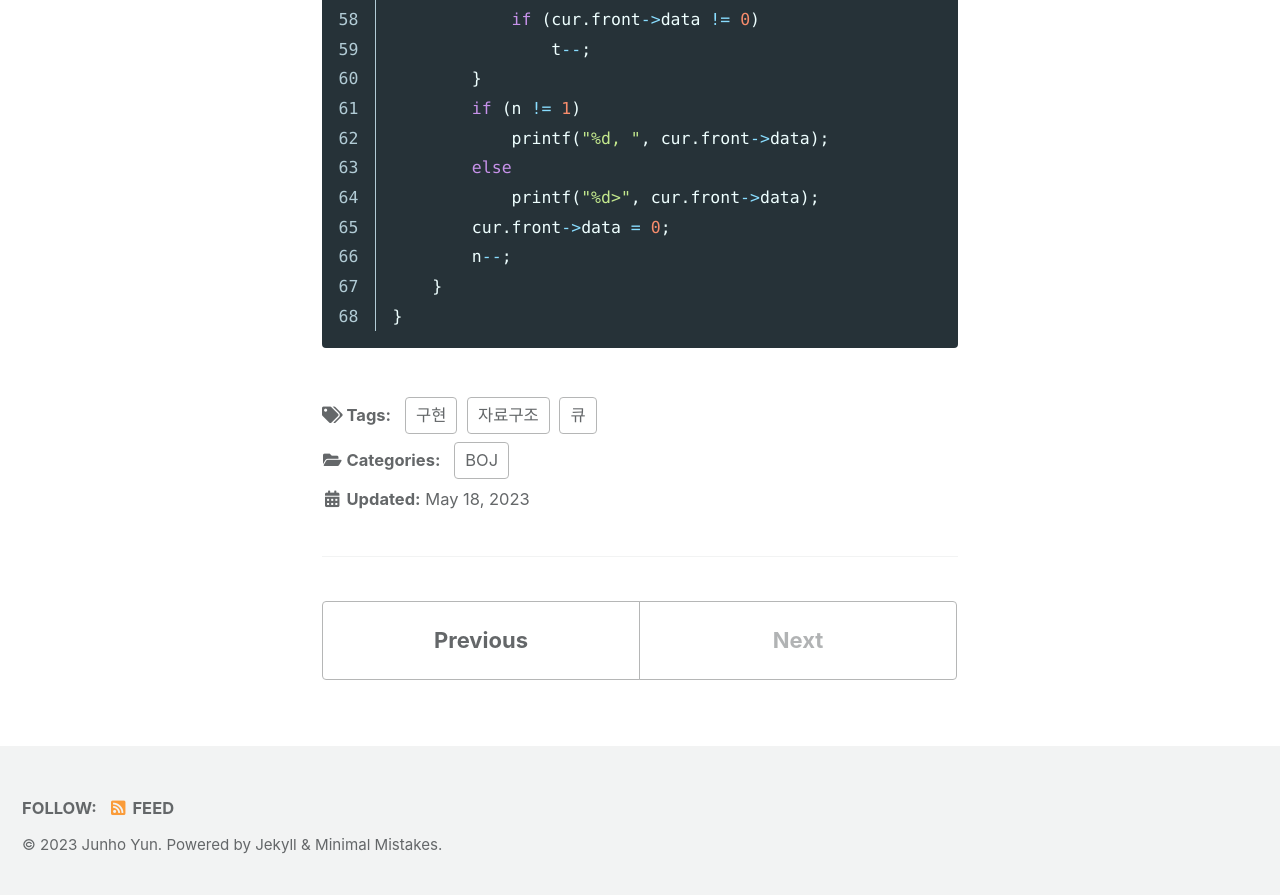
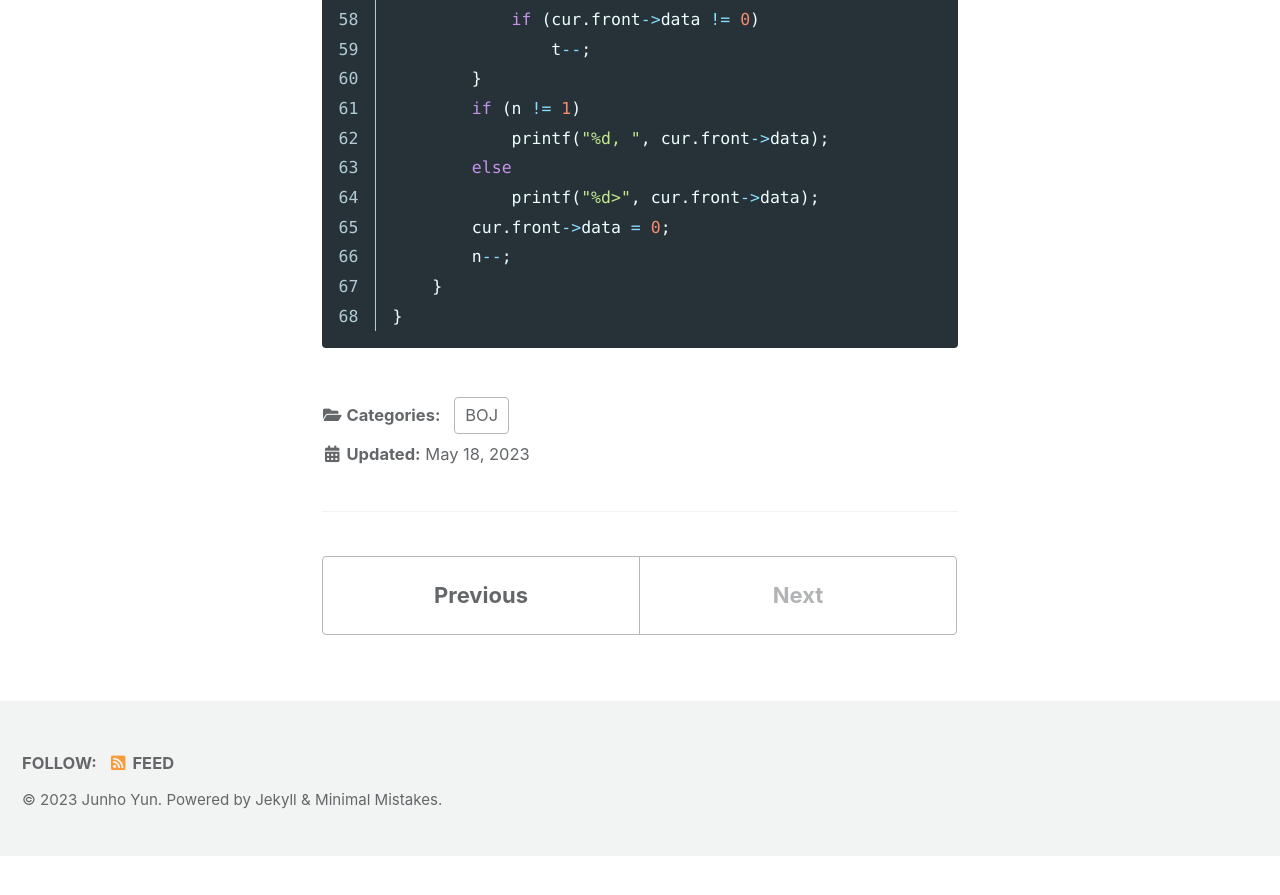
Before and after one commit to apran42/apran42.github.io, a Jekyll site: the page built from _posts/2023-05-18-1186번-요세푸스-문제-0.md, in a window 1280 px wide and 900 px high, scrolled down 5852 px. Shown: the top 895 px of the window. Built offline with Jekyll 4.4.1, drawn with Linux system fonts in a browser that asks for light colours; cached includes are drawn as plain includes; after the commit the page ends 6708 px from its top, so only the background shows below that.

Commit message:
태그 삭제

```diff
--- a/_posts/2023-05-18-1186번-요세푸스-문제-0.md
+++ b/_posts/2023-05-18-1186번-요세푸스-문제-0.md
@@ -2,7 +2,6 @@
 layout: single
 title: "[BOJ] 11866. 요세푸스 문제 0"
 category: BOJ
-tag: [구현, 자료구조, 큐]
 ---
 
 ## **_[11866. 요세푸스 문제 0](https://icpc.me/11866)_**
```
